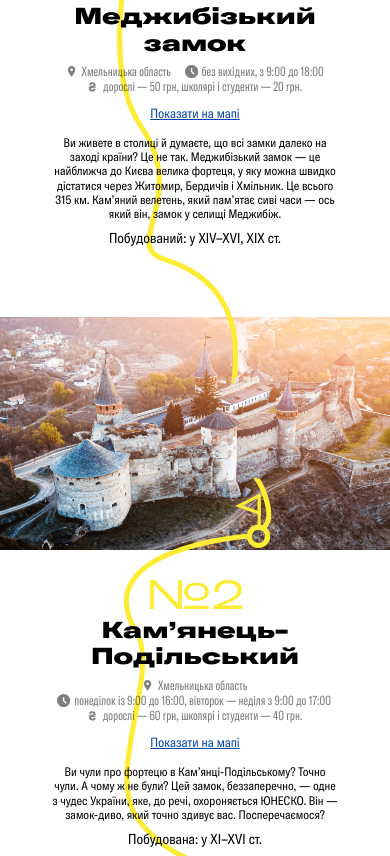
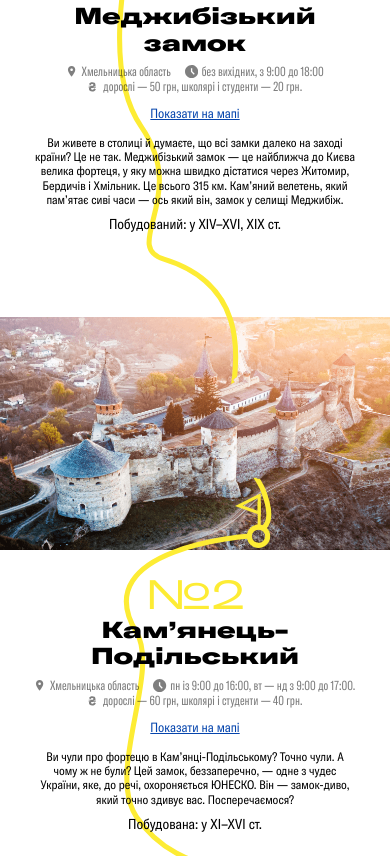
Before and after one commit to DieMoorsoldaten/zamkuy, a plain HTML site: page index.html in a window 390 px wide. Shown: the part 988-1844 px from the top of the page. Drawn offline with Linux system fonts and the light colour scheme.

Commit message:
Правки текста

```diff
--- a/assets/css/app.css
+++ b/assets/css/app.css
@@ -3869,7 +3869,7 @@ body {
 .main-description {
     font-family: 'CnRg', sans-serif;
     font-size: 20px;
-    line-height: 25px;
+    line-height: 24px;
     max-width: 90%;
     color: black
 }
@@ -3877,7 +3877,7 @@ body {
 .main-description p+p {
     font-size: 26px;
     line-height: 100%;
-    margin: 20px 0 0
+    margin: 10px 0 0;
 }
 
 @media (max-width: 1199px) {
@@ -3897,7 +3897,7 @@ body {
     .main-description {
         font-size: calc(20 / 16 * 1rem);
         line-height: calc(25 / 16 * 1rem);
-        width: 80%;
+        width: 90%;
         margin: 0 auto
     }
 }
--- a/index.html
+++ b/index.html
@@ -50,7 +50,7 @@
 					</li>
 					<li class="soc-net-icon soc-net-icon__f">
 						<a href="https://www.facebook.com/mandruiukrainoiu" target="_blanc">
-							<svg width="100%"viewBox="0 0 50 50" fill="none" xmlns="http://www.w3.org/2000/svg">
+							<svg width="100%" viewBox="0 0 50 50" fill="none" xmlns="http://www.w3.org/2000/svg">
 							<path d="M50 25C50 11.2 38.8 0 25 0C11.2 0 0 11.2 0 25C0 37.1 8.6 47.175 20 49.5V32.5H15V25H20V18.75C20 13.925 23.925 10 28.75 10H35V17.5H30C28.625 17.5 27.5 18.625 27.5 20V25H35V32.5H27.5V49.875C40.125 48.625 50 37.975 50 25Z" fill="#fff"/>
 							</svg>
 						</a>
@@ -228,7 +228,7 @@
 			</div>
 			<section class="main-section relative z-index-5 text-right">
 				<h2>Кам’янець- <br>Подільський</h2>
-				<ul class="main-section-ul ul-wrapper d-flex justify-flex-end">
+				<ul class="main-section-ul d-flex justify-flex-end">
 					<li class="ml-auto">
 						<svg width="21" viewBox="0 0 21 20" fill="none" xmlns="http://www.w3.org/2000/svg">
 							<path d="M10.5 1.6665C7.275 1.6665 4.66666 4.27484 4.66666 7.49984C4.66666 11.8748 10.5 18.3332 10.5 18.3332C10.5 18.3332 16.3333 11.8748 16.3333 7.49984C16.3333 4.27484 13.725 1.6665 10.5 1.6665ZM10.5 9.58317C9.94746 9.58317 9.41756 9.36368 9.02686 8.97298C8.63616 8.58228 8.41666 8.05237 8.41666 7.49984C8.41666 6.9473 8.63616 6.4174 9.02686 6.0267C9.41756 5.636 9.94746 5.4165 10.5 5.4165C11.0525 5.4165 11.5824 5.636 11.9731 6.0267C12.3638 6.4174 12.5833 6.9473 12.5833 7.49984C12.5833 8.05237 12.3638 8.58228 11.9731 8.97298C11.5824 9.36368 11.0525 9.58317 10.5 9.58317V9.58317Z" fill="black" fill-opacity="0.5"/>
@@ -239,7 +239,7 @@
 						<svg width="20" height="20" viewBox="0 0 20 20" fill="none" xmlns="http://www.w3.org/2000/svg">
 							<path d="M9.99 0C4.47 0 0 4.48 0 10C0 15.52 4.47 20 9.99 20C15.52 20 20 15.52 20 10C20 4.48 15.52 0 9.99 0ZM13.29 14.71L9 10.41V5H11V9.59L14.71 13.3L13.29 14.71Z" fill="black" fill-opacity="0.5"/>
 						</svg>
-						<span>понеділок із 9:00 до 16:00, вівторок — неділя з 9:00 до 17:00</span>
+						<span>пн із 9:00 до 16:00, вт — нд з 9:00 до 17:00.</span>
 					</li>
 					<li>
 						<svg width="20" height="20" viewBox="0 0 20 20" fill="none" xmlns="http://www.w3.org/2000/svg">
@@ -412,7 +412,9 @@
 					<a href="https://www.google.com.ua/maps/place/%D0%96%D0%BE%D0%BB%D0%BA%D0%BE%D0%B2%D1%81%D0%BA%D0%B8%D0%B9+%D0%B7%D0%B0%D0%BC%D0%BE%D0%BA/@50.05487,23.9679394,17z/data=!4m12!1m6!3m5!1s0x473b29cb536df67d:0x8b798521968f762c!2z0JbQvtC70LrQvtCy0YHQutC40Lkg0LfQsNC80L7Qug!8m2!3d50.0548528!4d23.9693556!3m4!1s0x473b29cb536df67d:0x8b798521968f762c!8m2!3d50.0548528!4d23.9693556?hl=ru" target="_blanc">Показати на мапі</a>
 				</div>
 				<div class="main-description ml-auto">
-					<p>За 30 кілометрів від Львова, дорогою «Львів — Рава-Руська», розкинулося тихе і спокійне містечко Жовква, яке, до речі, офіційно визнано туристичним центром і перлиною Львівщини. І там, уже впродовж декількох століть, місто і його мешканці дбайливо зберігають пам’ятку епохи Ренесансу — Жовківський замок. Описати цю фортецю двома словами важко, але ті, хто потрапляє сюди, кажуть: «Ого, як же тут красиво»! Прямі лінії, масивні вежі, вікові мури та разючий ландшафтний дизайн — це лише вершина цього фортифікаційного айсбергу! Не гайте часу, відвідайте Жовкву — на вас чекає фантастичне відкриття.</p>
+					<p>
+						За 30 кілометрів від Львова, дорогою «Львів — Рава-Руська», розкинулося тихе і спокійне містечко Жовква. Там, уже впродовж декількох століть, місто і його мешканці дбайливо зберігають пам’ятку епохи Ренесансу — Жовківський замок. Описати цю фортецю двома словами важко, але ті, хто потрапляє сюди, кажуть: «Ого, як же тут красиво»! Прямі лінії, масивні вежі, вікові мури та разючий ландшафтний дизайн — це лише вершина цього фортифікаційного айсбергу!
+					</p>
 					<p>Побудований: у XVI–XVII ст.</p>
 				</div>
 			</section>
@@ -492,6 +494,7 @@
 				</div>
 				<div class="main-description ml-auto">
 					<p>Замки України мають різний вигляд. Якісь — відреставровані, деякі — залишаються у своєму первозданному вигляді, але в кожного свій шарм, це — однозначно. Ужгородський замок Паланок — це фортифікаційна цукерочка для туристів. Тут вам і винні погреби, і сувенірні крамнички, і класні фотки на фоні, які змусять друзів запитати: «Це в Україні?».</p>
+					<p>Побудований: приблизно у XI ст.</p>
 				</div>
 			</section>
 		</div>
```
